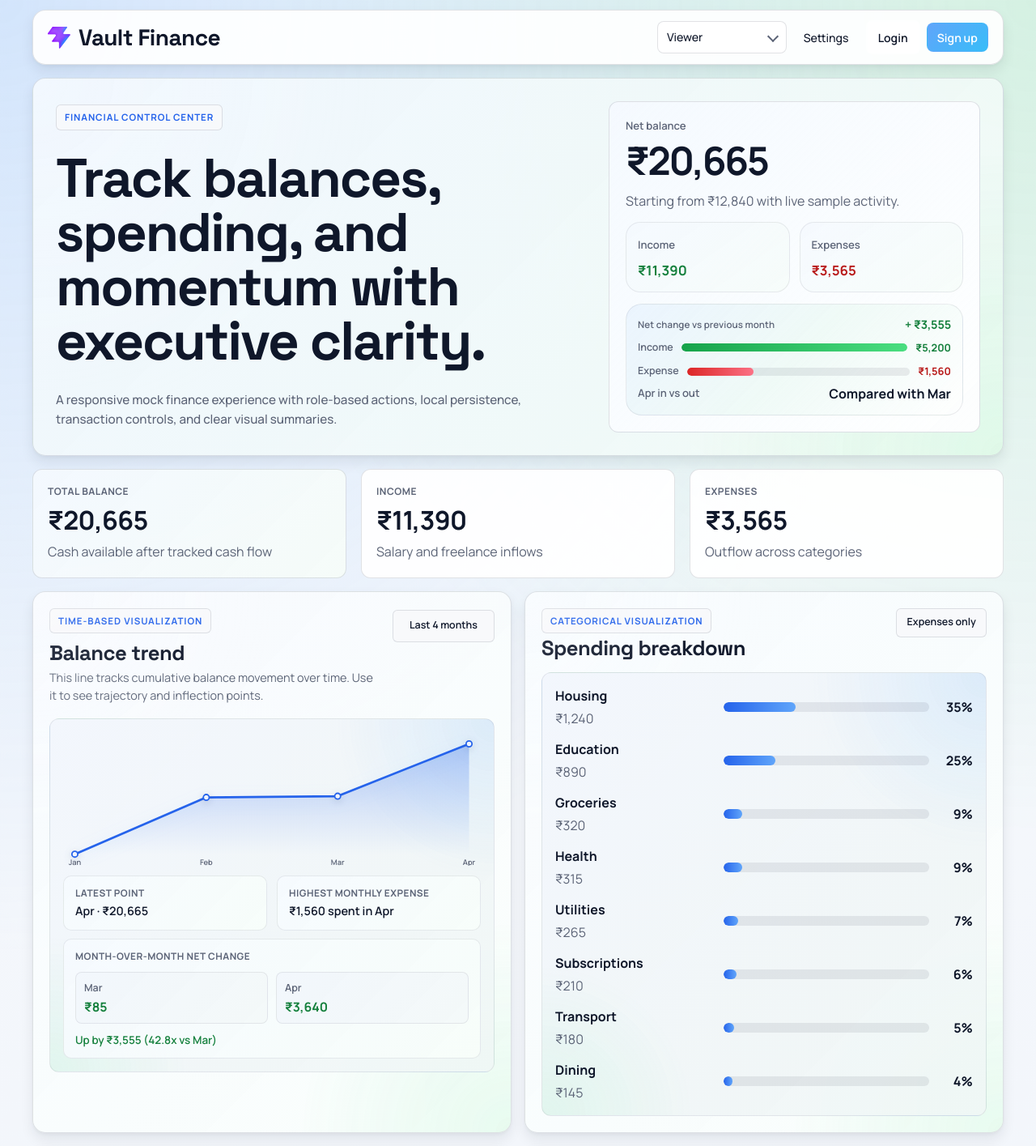
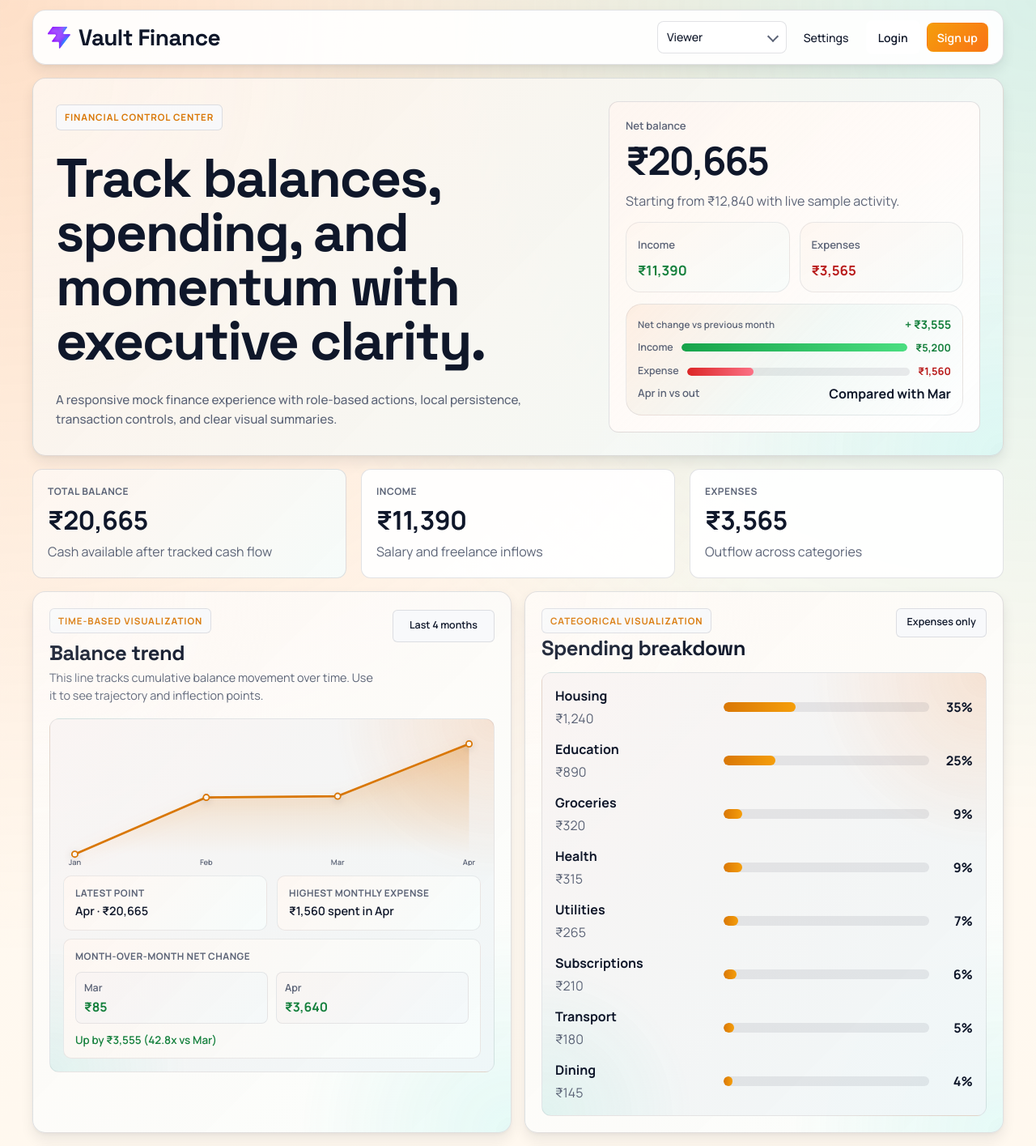
Before and after one commit to gandharr/Vault-Finance, a React (Vite) app: page / in a window 1280 px wide. Shown: the top 1415 px of the page at 81% size. Built offline with nearby package versions, Linux system fonts and the light colour scheme.

Commit message:
Refresh site color palette for light and dark mode with amber-teal theme

```diff
--- a/src/App.css
+++ b/src/App.css
@@ -158,7 +158,7 @@
 
 .auth-actions .auth-login-btn:hover {
   border-color: var(--accent-strong);
-  background: linear-gradient(135deg, rgba(96, 165, 250, 0.08) 0%, rgba(34, 197, 94, 0.04) 100%);
+  background: linear-gradient(135deg, rgba(249, 115, 22, 0.08) 0%, rgba(20, 184, 166, 0.04) 100%);
 }
 
 .compact-btn {
@@ -335,7 +335,7 @@
   pointer-events: none;
   background:
     radial-gradient(circle at top left, rgba(255, 255, 255, 0.18), transparent 34%),
-    radial-gradient(circle at right bottom, rgba(74, 222, 128, 0.14), transparent 30%);
+    radial-gradient(circle at right bottom, rgba(45, 212, 191, 0.14), transparent 30%);
   opacity: 0.75;
 }
 
@@ -347,7 +347,7 @@
   border-radius: 16px;
   align-items: stretch;
   animation: revealUp 500ms cubic-bezier(0.16, 1, 0.3, 1) 70ms both;
-  background: linear-gradient(135deg, rgba(96, 165, 250, 0.08) 0%, rgba(34, 197, 94, 0.06) 100%), var(--surface-high) !important;
+  background: linear-gradient(135deg, rgba(249, 115, 22, 0.08) 0%, rgba(20, 184, 166, 0.06) 100%), var(--surface-high) !important;
 }
 
 .hero-copy,
@@ -502,12 +502,12 @@ textarea {
   background: linear-gradient(135deg, var(--accent-strong) 0%, var(--accent-mid) 100%);
   color: #ffffff;
   font-weight: 700;
-  box-shadow: 0 4px 12px rgba(37, 99, 235, 0.24);
+  box-shadow: 0 4px 12px rgba(217, 119, 6, 0.24);
   transition: box-shadow 200ms ease, transform 200ms ease, filter 200ms ease;
 }
 
 .primary-button:hover {
-  box-shadow: 0 6px 18px rgba(37, 99, 235, 0.32);
+  box-shadow: 0 6px 18px rgba(217, 119, 6, 0.32);
 }
 
 .primary-button.compact-btn {
@@ -528,7 +528,7 @@ textarea {
 .hero-stat-card {
   border-radius: 12px;
   border: 1px solid var(--border-strong);
-  background: linear-gradient(135deg, rgba(96, 165, 250, 0.06) 0%, rgba(255, 255, 255, 0.4) 100%), var(--surface-high);
+  background: linear-gradient(135deg, rgba(249, 115, 22, 0.06) 0%, rgba(255, 255, 255, 0.4) 100%), var(--surface-high);
   padding: 20px;
   display: grid;
   gap: 14px;
@@ -570,7 +570,7 @@ textarea {
   padding: 14px;
   border-radius: 18px;
   border: 1px solid var(--border-soft);
-  background: linear-gradient(145deg, rgba(96, 165, 250, 0.05) 0%, rgba(34, 197, 94, 0.03) 100%), var(--surface-low);
+  background: linear-gradient(145deg, rgba(249, 115, 22, 0.05) 0%, rgba(20, 184, 166, 0.03) 100%), var(--surface-low);
 }
 
 .mini-metrics strong {
@@ -591,7 +591,7 @@ textarea {
   padding: 14px;
   border-radius: 20px;
   border: 1px solid var(--border-soft);
-  background: linear-gradient(135deg, rgba(96, 165, 250, 0.08) 0%, rgba(34, 197, 94, 0.05) 50%, rgba(255, 255, 255, 0.3) 100%);
+  background: linear-gradient(135deg, rgba(249, 115, 22, 0.08) 0%, rgba(20, 184, 166, 0.05) 50%, rgba(255, 255, 255, 0.3) 100%);
 }
 
 .sparkline-meta {
@@ -701,7 +701,7 @@ textarea {
   border-radius: 12px;
   border: 1px solid var(--border-strong);
   padding: 18px;
-  background: linear-gradient(135deg, rgba(96, 165, 250, 0.06) 0%, rgba(34, 197, 94, 0.04) 100%), var(--surface-high);
+  background: linear-gradient(135deg, rgba(249, 115, 22, 0.06) 0%, rgba(20, 184, 166, 0.04) 100%), var(--surface-high);
   display: grid;
   gap: 10px;
   transition: border-color 200ms ease, box-shadow 200ms ease, transform 200ms ease;
@@ -764,7 +764,7 @@ textarea {
 .panel {
   border-radius: 16px;
   padding: 20px;
-  background: linear-gradient(135deg, rgba(96, 165, 250, 0.04) 0%, rgba(34, 197, 94, 0.02) 100%), var(--surface-high);
+  background: linear-gradient(135deg, rgba(249, 115, 22, 0.04) 0%, rgba(20, 184, 166, 0.02) 100%), var(--surface-high);
   animation: revealUp 520ms cubic-bezier(0.16, 1, 0.3, 1) both;
 }
 
@@ -846,9 +846,9 @@ textarea {
   border-radius: 12px;
   border: 1px solid var(--border-soft);
   background:
-    radial-gradient(circle at top right, rgba(96, 165, 250, 0.15), transparent 28%),
-    radial-gradient(circle at bottom left, rgba(74, 222, 128, 0.1), transparent 24%),
-    linear-gradient(135deg, rgba(96, 165, 250, 0.04) 0%, rgba(34, 197, 94, 0.03) 100%),
+    radial-gradient(circle at top right, rgba(249, 115, 22, 0.15), transparent 28%),
+    radial-gradient(circle at bottom left, rgba(45, 212, 191, 0.1), transparent 24%),
+    linear-gradient(135deg, rgba(249, 115, 22, 0.04) 0%, rgba(20, 184, 166, 0.03) 100%),
     var(--surface-soft);
   padding: 16px;
   transition: border-color 220ms ease, box-shadow 220ms ease, transform 220ms ease, background-color 220ms ease;
@@ -897,7 +897,7 @@ textarea {
   stroke-width: 5.25;
   stroke-linecap: round;
   stroke-linejoin: round;
-  filter: drop-shadow(0 8px 16px rgba(96, 165, 250, 0.18));
+  filter: drop-shadow(0 8px 16px rgba(249, 115, 22, 0.18));
 }
 
 .line-chart-frame path {
@@ -916,7 +916,7 @@ textarea {
 .trend-dot:hover {
   fill: var(--accent-strong);
   stroke-width: 4.5;
-  filter: drop-shadow(0 8px 14px rgba(96, 165, 250, 0.22));
+  filter: drop-shadow(0 8px 14px rgba(249, 115, 22, 0.22));
 }
 
 .chart-axis {
@@ -947,7 +947,7 @@ textarea {
 .chart-summary-strip div {
   border: 1px solid var(--border-soft);
   border-radius: 10px;
-  background: linear-gradient(135deg, rgba(96, 165, 250, 0.05) 0%, rgba(34, 197, 94, 0.03) 100%), var(--surface-high);
+  background: linear-gradient(135deg, rgba(249, 115, 22, 0.05) 0%, rgba(20, 184, 166, 0.03) 100%), var(--surface-high);
   padding: 12px 14px;
   display: grid;
   gap: 4px;
@@ -992,7 +992,7 @@ textarea {
   border: 1px solid var(--border-soft);
   border-radius: 10px;
   padding: 12px 14px;
-  background: linear-gradient(135deg, rgba(96, 165, 250, 0.05) 0%, rgba(34, 197, 94, 0.03) 100%), var(--surface-high);
+  background: linear-gradient(135deg, rgba(249, 115, 22, 0.05) 0%, rgba(20, 184, 166, 0.03) 100%), var(--surface-high);
   display: grid;
   gap: 10px;
 }
@@ -1015,7 +1015,7 @@ textarea {
   border: 1px solid var(--border-soft);
   border-radius: 8px;
   padding: 10px;
-  background: linear-gradient(135deg, rgba(96, 165, 250, 0.04) 0%, rgba(34, 197, 94, 0.02) 100%), var(--surface-soft);
+  background: linear-gradient(135deg, rgba(249, 115, 22, 0.04) 0%, rgba(20, 184, 166, 0.02) 100%), var(--surface-soft);
   display: grid;
   gap: 4px;
 }
@@ -1052,7 +1052,7 @@ textarea {
   border: 1px solid var(--border-soft);
   border-radius: 10px;
   padding: 10px 11px;
-  background: linear-gradient(135deg, rgba(96, 165, 250, 0.05) 0%, rgba(34, 197, 94, 0.03) 100%), var(--surface-high);
+  background: linear-gradient(135deg, rgba(249, 115, 22, 0.05) 0%, rgba(20, 184, 166, 0.03) 100%), var(--surface-high);
   display: grid;
   gap: 3px;
   transition: border-color 180ms ease, transform 180ms ease, background-color 180ms ease;
@@ -1217,7 +1217,7 @@ textarea {
   padding: 14px;
   border: 1px solid var(--border-soft);
   border-radius: 12px;
-  background: linear-gradient(135deg, rgba(96, 165, 250, 0.06) 0%, rgba(34, 197, 94, 0.04) 100%), var(--surface-high);
+  background: linear-gradient(135deg, rgba(249, 115, 22, 0.06) 0%, rgba(20, 184, 166, 0.04) 100%), var(--surface-high);
   box-shadow: 0 4px 12px rgba(15, 23, 42, 0.04);
 }
 
@@ -1515,7 +1515,7 @@ textarea {
   }
 
   .primary-button:hover {
-    box-shadow: 0 18px 30px rgba(96, 165, 250, 0.28);
+    box-shadow: 0 18px 30px rgba(249, 115, 22, 0.28);
   }
 }
 
--- a/src/index.css
+++ b/src/index.css
@@ -10,11 +10,11 @@
   -webkit-font-smoothing: antialiased;
   -moz-osx-font-smoothing: grayscale;
 
-  --bg: #eef3fb;
+  --bg: #fff7ed;
   --bg-overlay:
-    radial-gradient(circle at top left, rgba(96, 165, 250, 0.24), transparent 32%),
-    radial-gradient(circle at top right, rgba(34, 197, 94, 0.16), transparent 28%),
-    linear-gradient(180deg, #f7f9fc 0%, #edf2fa 100%);
+    radial-gradient(circle at top left, rgba(249, 115, 22, 0.2), transparent 32%),
+    radial-gradient(circle at top right, rgba(20, 184, 166, 0.16), transparent 28%),
+    linear-gradient(180deg, #fffbf5 0%, #fff4e6 100%);
   --surface-low: rgba(255, 255, 255, 0.74);
   --surface-high: rgba(255, 255, 255, 0.92);
   --surface-soft: rgba(248, 250, 252, 0.86);
@@ -27,12 +27,12 @@
   --border-strong: rgba(15, 23, 42, 0.12);
   --text-strong: #0f172a;
   --text-muted: #5c6477;
-  --accent-strong: #2563eb;
-  --accent-mid: #60a5fa;
-  --accent-faint: #38bdf8;
+  --accent-strong: #d97706;
+  --accent-mid: #f59e0b;
+  --accent-faint: #f97316;
   --positive: #15803d;
   --negative: #b91c1c;
-  --focus-ring: rgba(37, 99, 235, 0.16);
+  --focus-ring: rgba(217, 119, 6, 0.16);
   --shadow-lg:
     0 8px 16px rgba(15, 23, 42, 0.08),
     0 2px 4px rgba(15, 23, 42, 0.04);
@@ -41,11 +41,11 @@
 
 html[data-theme='dark'] {
   color-scheme: dark;
-  --bg: #08111f;
+  --bg: #18181b;
   --bg-overlay:
-    radial-gradient(circle at top left, rgba(59, 130, 246, 0.22), transparent 30%),
-    radial-gradient(circle at top right, rgba(34, 197, 94, 0.14), transparent 26%),
-    linear-gradient(180deg, #08111f 0%, #0d1728 100%);
+    radial-gradient(circle at top left, rgba(251, 191, 36, 0.2), transparent 30%),
+    radial-gradient(circle at top right, rgba(20, 184, 166, 0.14), transparent 26%),
+    linear-gradient(180deg, #18181b 0%, #27272a 100%);
   --surface-low: rgba(12, 20, 36, 0.78);
   --surface-high: rgba(16, 24, 40, 0.9);
   --surface-soft: rgba(9, 16, 30, 0.86);
@@ -58,12 +58,12 @@ html[data-theme='dark'] {
   --border-strong: rgba(148, 163, 184, 0.22);
   --text-strong: #f8fafc;
   --text-muted: #94a3b8;
-  --accent-strong: #7dd3fc;
-  --accent-mid: #38bdf8;
-  --accent-faint: #60a5fa;
+  --accent-strong: #fbbf24;
+  --accent-mid: #f97316;
+  --accent-faint: #f59e0b;
   --positive: #4ade80;
   --negative: #f87171;
-  --focus-ring: rgba(125, 211, 252, 0.16);
+  --focus-ring: rgba(251, 191, 36, 0.18);
   --shadow-lg:
     0 8px 16px rgba(2, 6, 23, 0.16),
     0 2px 4px rgba(2, 6, 23, 0.08);
@@ -139,6 +139,6 @@ a {
 }
 
 ::selection {
-  background: rgba(37, 99, 235, 0.2);
+  background: rgba(217, 119, 6, 0.2);
   color: var(--text-strong);
 }
```
